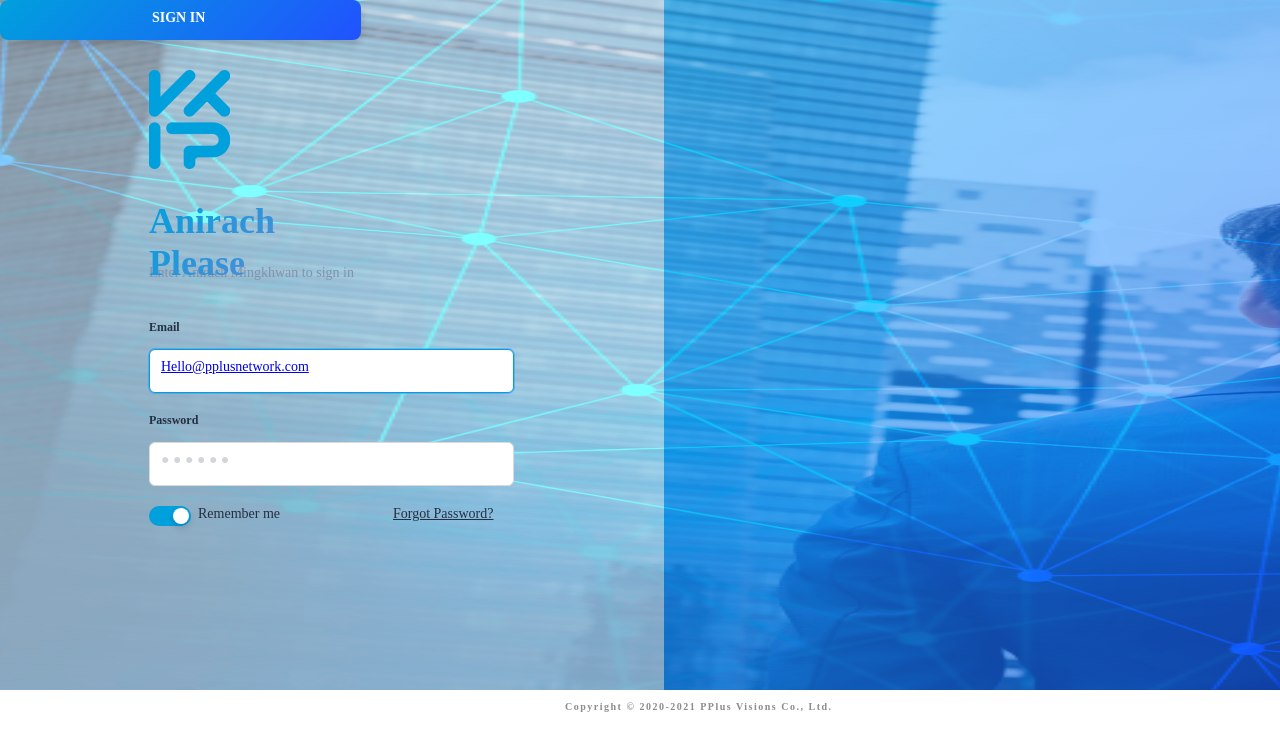
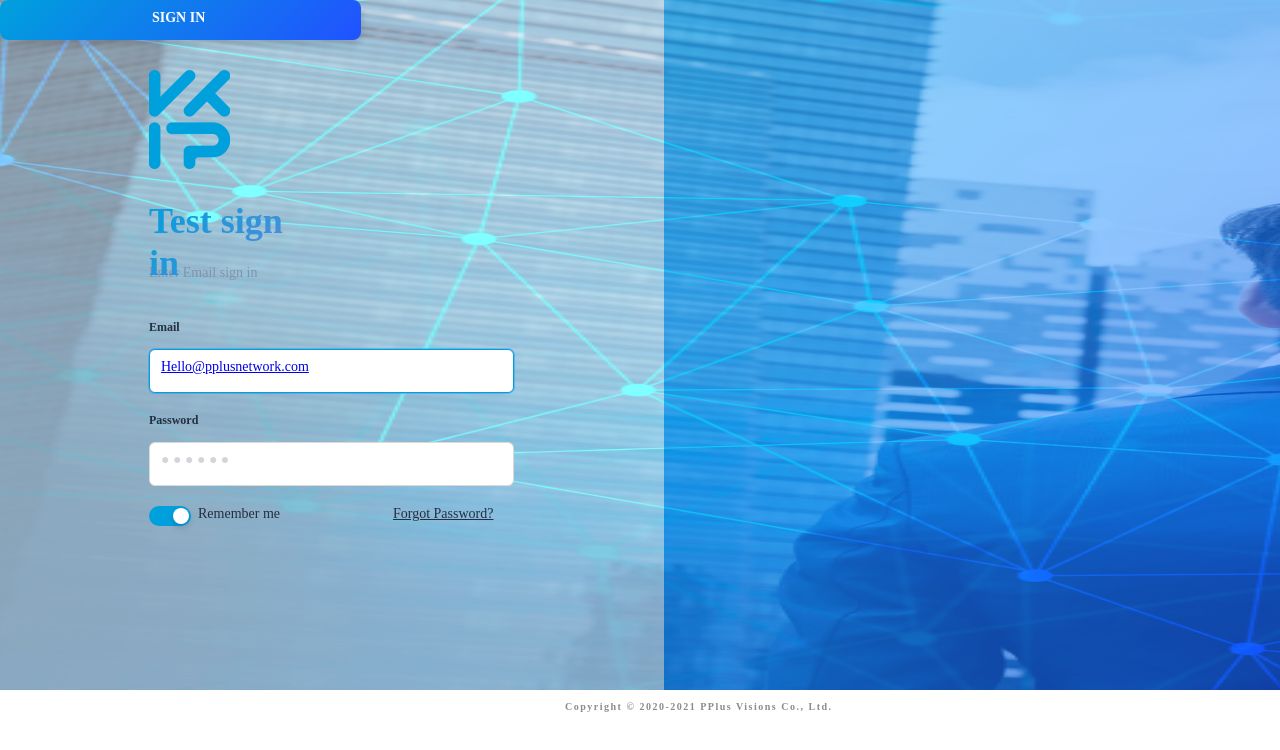
Before and after one commit to Anirach/Ptest.github.io, a plain HTML site: page index.html in a window 1280 px wide. Shown: the top 750 px of the page. Drawn offline with Linux system fonts and the light colour scheme.

Commit message:
Test  two

```diff
--- a/index.html
+++ b/index.html
@@ -41,10 +41,10 @@
 
 			<div id="group_289343"  >
 				<div id="enter_your_email_and" >
-					Enter Anirach Mingkhwan to sign in
+					Enter Email sign in
 				</div>
 				<div id="sign_in" >
-					Anirach Please
+					Test sign in
 				</div>
 
 				<div id="form"  >
```
